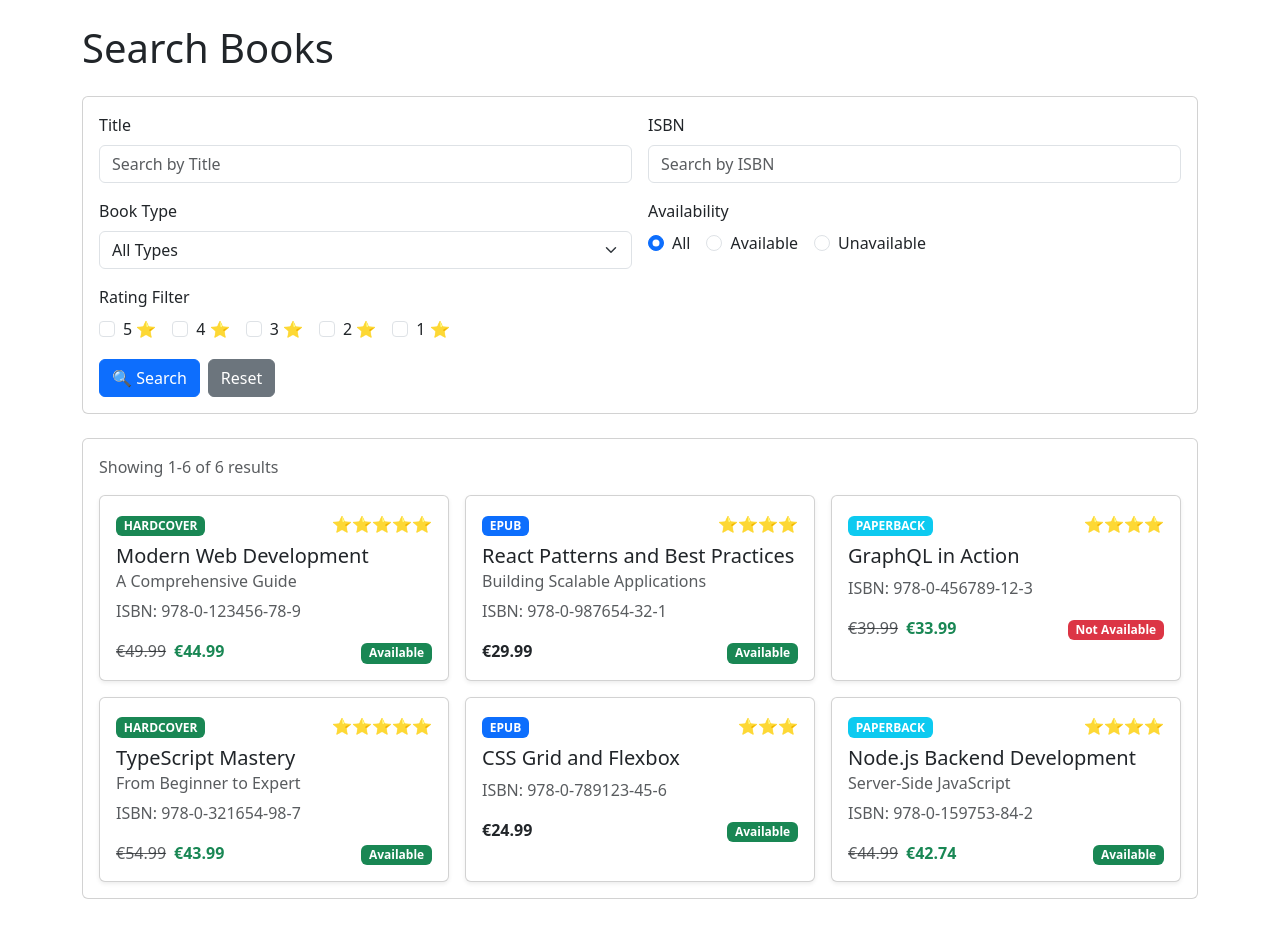
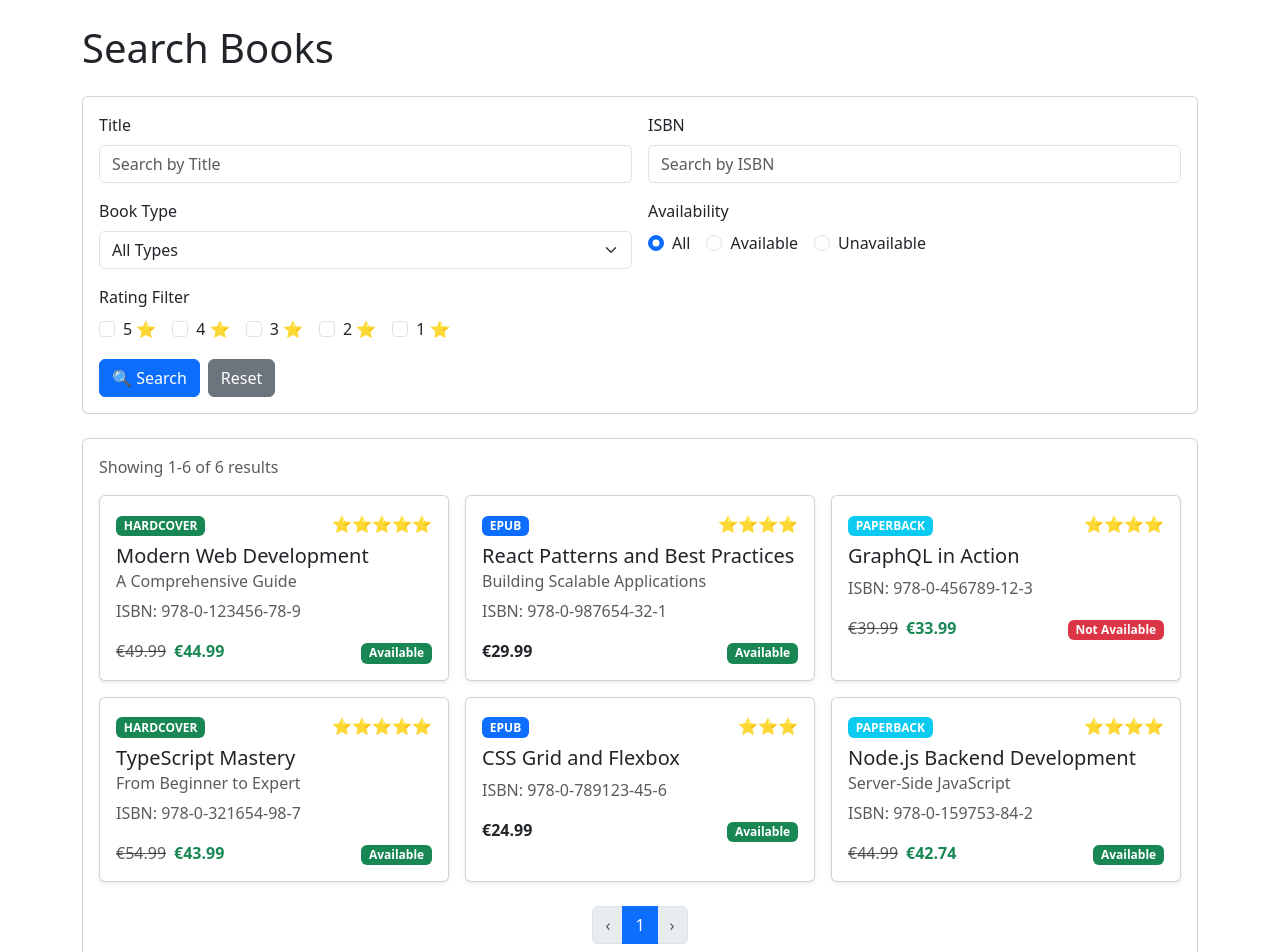
Before and after one commit to inesoetling/SPA-mit-React-Next-GraphQL, a Next.js app in the folder frontend/: page /search in a window 1280 px wide. Shown: the top 952 px of the page. Before the commit the page ends 923 px from the top, so only its background shows below. Built offline with nearby package versions, Linux system fonts and the light colour scheme.

Commit message:
feat(search): Pagination für Suchergebnisse implementiert

```diff
--- a/frontend/src/app/search/page.tsx
+++ b/frontend/src/app/search/page.tsx
@@ -8,6 +8,7 @@ import {
   Col,
   Container,
   Form,
+  Pagination,
   Row,
 } from 'react-bootstrap';
 
@@ -369,6 +370,43 @@ export default function SearchPage() {
               </Col>
             ))}
           </Row>
+
+          {/* Pagination */}
+          <div className="d-flex justify-content-center mt-4">
+            <Pagination>
+              <Pagination.Prev
+                onClick={() => setCurrentPage((prev) => Math.max(prev - 1, 1))}
+                disabled={currentPage === 1}
+              />
+              {[
+                ...Array(
+                  Math.ceil(filteredBooks.length / resultsPerPage),
+                ).keys(),
+              ].map((page) => (
+                <Pagination.Item
+                  key={page + 1}
+                  active={page + 1 === currentPage}
+                  onClick={() => setCurrentPage(page + 1)}
+                >
+                  {page + 1}
+                </Pagination.Item>
+              ))}
+              <Pagination.Next
+                onClick={() =>
+                  setCurrentPage((prev) =>
+                    Math.min(
+                      prev + 1,
+                      Math.ceil(filteredBooks.length / resultsPerPage),
+                    ),
+                  )
+                }
+                disabled={
+                  currentPage ===
+                  Math.ceil(filteredBooks.length / resultsPerPage)
+                }
+              />
+            </Pagination>
+          </div>
         </Card.Body>
       </Card>
     </Container>
```
